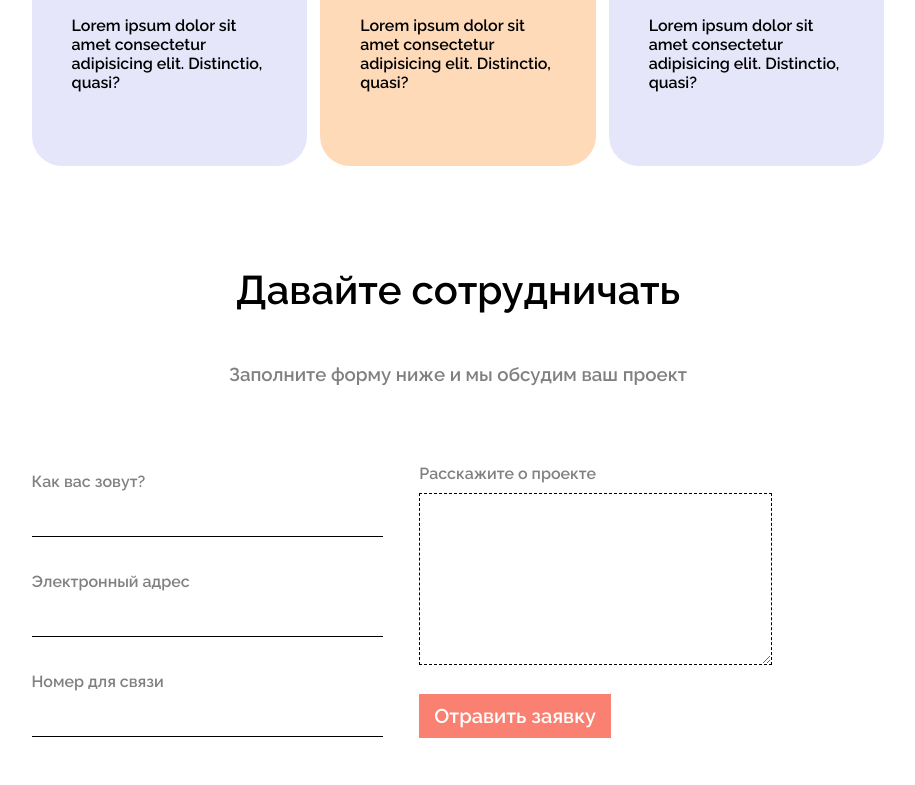
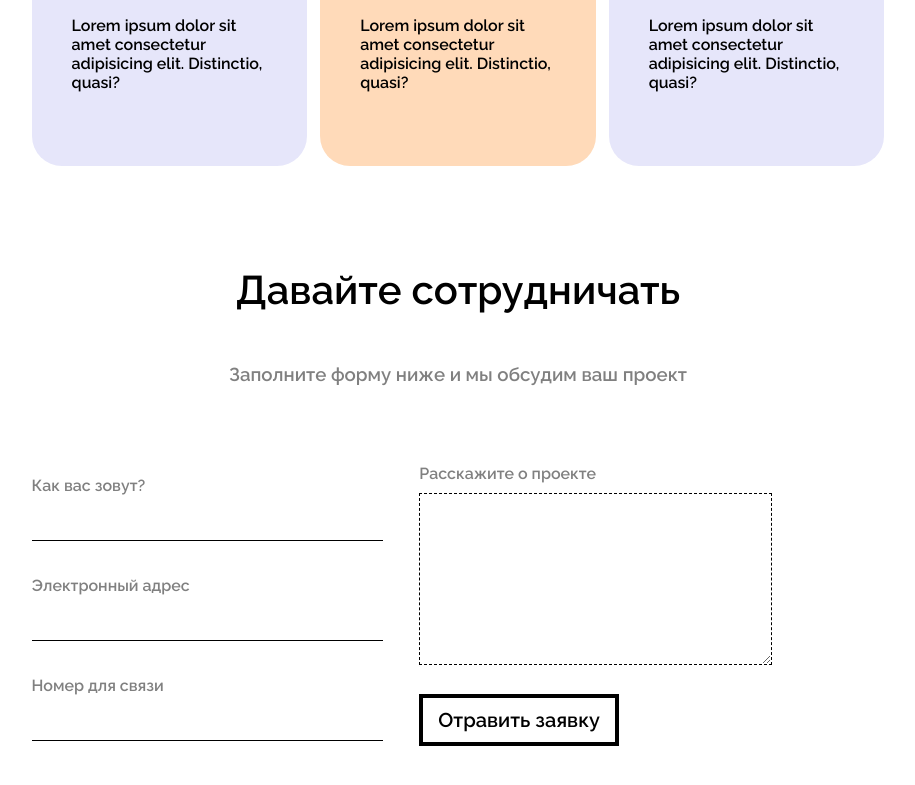
Before and after one commit to AdamMonro96/resume, a plain HTML site: page index.html in a window 1280 px wide. Shown: the part 2304-3089 px from the top of the page, without its empty margins (182-1097 px from the left). Drawn offline with Linux system fonts and the light colour scheme.

Commit message:
Add files via upload

```diff
--- a/main-style.css
+++ b/main-style.css
@@ -69,10 +69,16 @@ font-size: 5em;
     font-size: 1.5em;
     font-family: inherit;
 }
-.mainscreen button:hover{
+.mainscreen button:hover, .form button:hover{
     border: solid white 4px;
     transition: 0.5s;
     background-color: salmon;
+    color: white;
+}
+.mainscreen button:active, .form button:active{
+    border: solid white 4px;
+    transition: 0.5s;
+    background-color: black;
     color: white;
 }
 .title{
@@ -190,10 +196,10 @@ margin-right: 5%;
 margin-top: 50px;
 }
 .form button{
-    background-color: salmon;
+    border: solid black 4px;
+    background:none;
+    text-align: center;
     font-family: inherit;
-    color: white;
-    border: none;
     padding: 10px 15px 10px 15px;
     font-size: 1.25em;
 }
```
